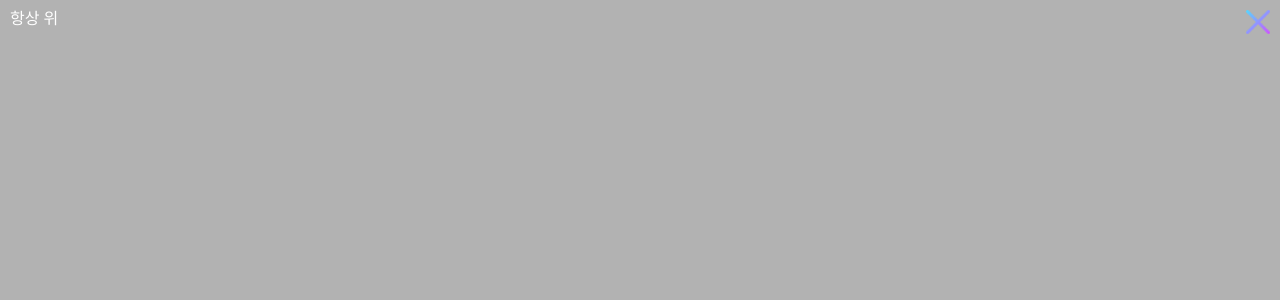
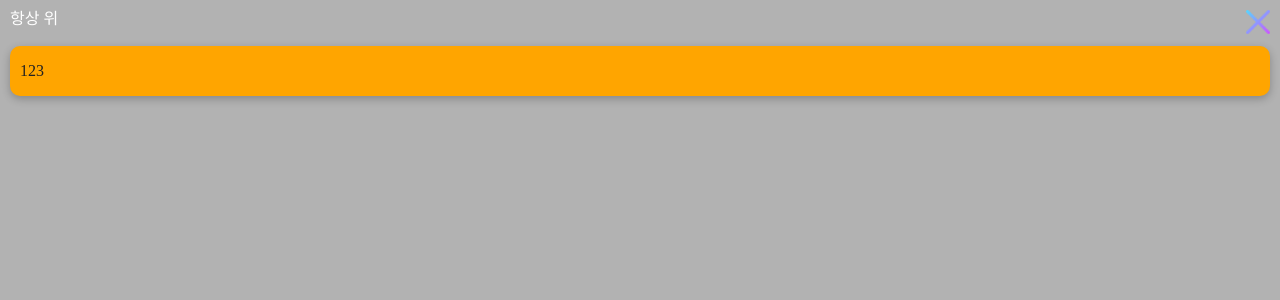
Before and after one commit to awjae/electron_study, a React (Vite) app: page / in a window 1280 px wide. Shown: the top 300 px of the page. Built offline with nearby package versions, Linux system fonts and the light colour scheme.

Commit message:
[ADD] : todoItem 추가

```diff
--- /dev/null
+++ b/src/components/TodoList.tsx
@@ -0,0 +1,14 @@
+import React, { useState } from 'react'
+import styles from '../styles/common.module.css'
+
+function TodoList({ list }: { list: TodoType[] }) {
+  return (
+    <ul>
+      {list.map((item) => (
+        <li className={styles.todoItem}>{item.contents}</li>
+      ))}
+    </ul>
+  )
+}
+
+export default TodoList
--- a/src/pages/Main.tsx
+++ b/src/pages/Main.tsx
@@ -1,8 +1,11 @@
-import React from 'react'
+import React, { useState } from 'react'
 import closeIcon from '../assets/cross-mark.png'
 import styles from '../styles/common.module.css'
+import TodoList from '../components/TodoList'
 
 function Main() {
+  const [todoList, setTodoList] = useState<TodoType[]>([{ contents: '123' }])
+
   const close = () => {
     window.electron.ipcRenderer.send('close')
   }
@@ -12,7 +15,7 @@ function Main() {
   }
 
   return (
-    <div>
+    <div className={styles.main}>
       <header>
         <div className={styles.alwaysOnTopCheckBtn}>
           <input id="alwaysOnTopInput" type="checkbox" onChange={handleChangeBtn} />
@@ -22,7 +25,7 @@ function Main() {
           <img src={closeIcon} alt="" width={24} height={24} />
         </div>
       </header>
-      {/* <TodoList></TodoList> */}
+      <TodoList list={todoList}></TodoList>
     </div>
   )
 }
--- a/src/styles/common.module.css
+++ b/src/styles/common.module.css
@@ -1,3 +1,9 @@
+.main {
+  padding: 10px;
+}
+.main header {
+  height: 36px;
+}
 .closeBtn {
   position: absolute;
   right: 10px;
@@ -19,3 +25,17 @@
 .alwaysOnTopCheckBtn input:checked + label {
   color: dodgerblue;
 }
+
+.todoItem {
+  padding: 5px 10px;
+  display: flex;
+  align-items: center;
+  border-radius: 10px;
+  height: 40px;
+  background-color: #ffa500;
+  box-shadow: rgba(0, 0, 0, 0.24) 0px 3px 8px;
+}
+.todoItem:hover {
+  background-color: #fec252;
+  cursor: pointer;
+}
--- /dev/null
+++ b/src/types/common.ts
@@ -0,0 +1,3 @@
+type TodoType = {
+  contents: string
+}
```
Also changed, not shown: src/designSystem/withTodoList.tsx (added).
